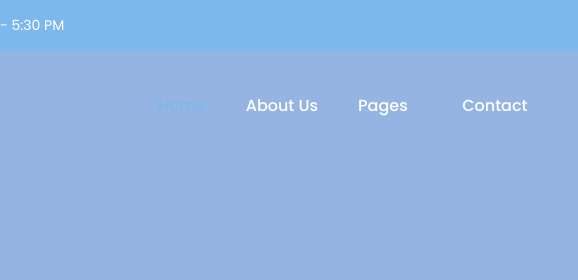
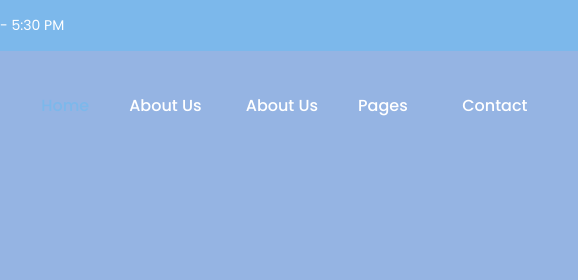
Before and after one commit to AlorCoda/Devops25-github-actions, a plain HTML site: page index.html in a window 1280 px wide. Shown: the top 280 px of the page, 470-1048 px from the left. Drawn offline with nearby package versions, Linux system fonts and the light colour scheme; a web font is replaced by a local one.

Commit message:
demonstration scan badges 2

```diff
--- a/index.html
+++ b/index.html
@@ -82,6 +82,7 @@ Free Bootstrap 5 HTML Template
                         </li>
 
                         <li class="nav-item">
+                            <a class="nav-link" href="about.html">About Us</a>
                             <a class="nav-link" href="about.html">About Us</a>
                         </li>
 
```
Also changed, not shown: README.md.
